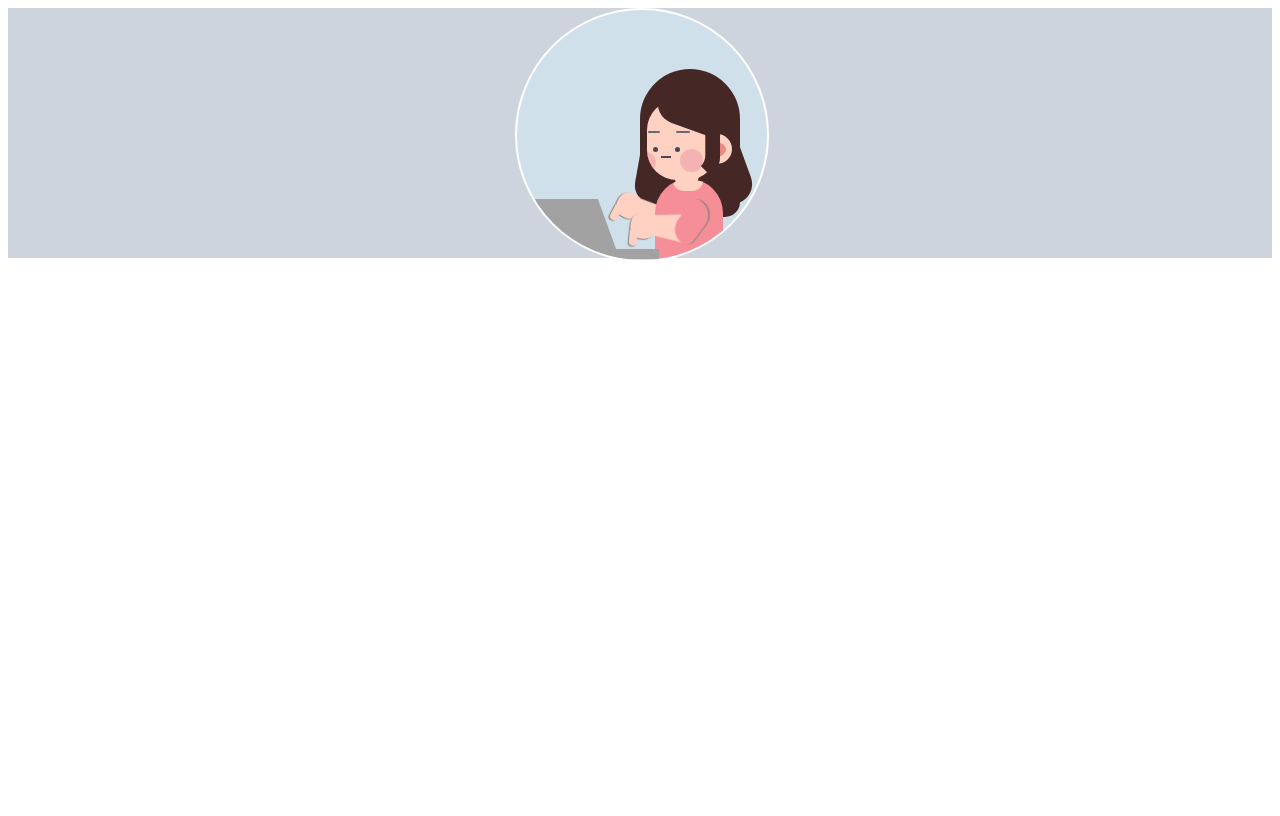
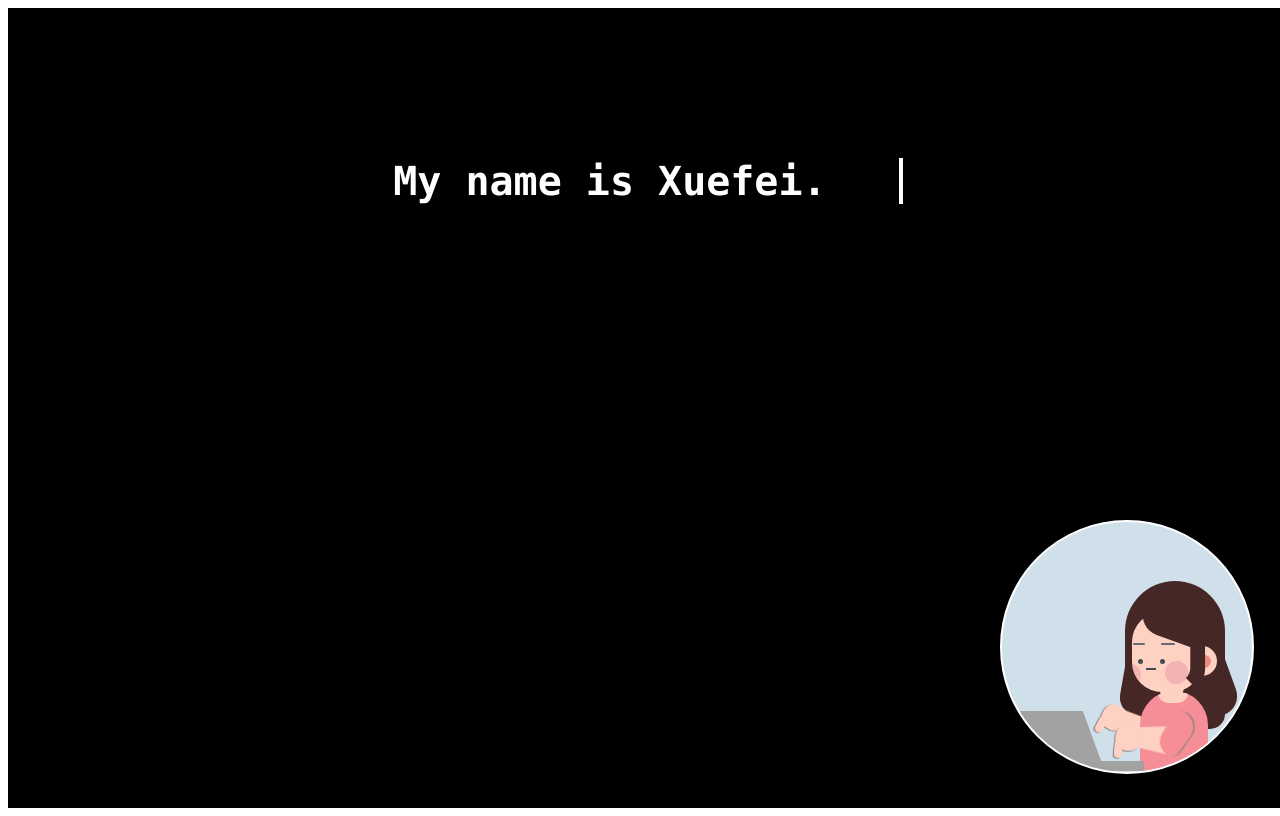
Before and after one commit to xuefei519/Xuefei_2.0, a website: page index.html in a window 1280 px wide. Drawn offline with nearby package versions, Linux system fonts and the light colour scheme.

Commit message:
added text

```diff
--- a/index.html
+++ b/index.html
@@ -13,6 +13,11 @@
 </head>
 <body>
   <div id="home">
+
+<div class="intro">
+  <h1>My name is Xuefei.</h1>
+</div>
+
     <div id="animationContainer">
       <div id="Xuefei">
         <div class="container">
--- a/style/scss/style.scss
+++ b/style/scss/style.scss
@@ -1,12 +1,44 @@
-#home{
-  display: block;
-  background: #ced4dd;
-}
 $skin: #ffd1c2;
 $brown: #452826;
 $pink: #F6828C;
 $cloth:#f68e97;
 $laptop:#a2a2a2;
+$break:414px;
+
+#home{
+  display: flex;
+  background: black;
+  width: 100vw;
+  height: 100vh;
+  justify-content: center;
+}
+.intro{
+  margin-top: 150px;
+
+@-webkit-keyframes textTyping { from { width: 0; } }
+@-webkit-keyframes blink-caret { 50% { border-color: transparent; } }
+
+h1 {
+	font: bold 300% Consolas, Monaco, monospace;
+	border-right: .1em solid white;
+  color: white;
+	width: 21ch;
+	margin: 0;
+	white-space: nowrap;
+	overflow: hidden;
+	-webkit-animation: textTyping 5s steps(21, end),
+	           blink-caret .5s step-end infinite alternate;
+
+   @media screen and (max-width: $break) {
+    font-size: 20px;
+  }
+  @media screen and (min-width: $break) {
+    font-size: 40px;
+  }
+
+}
+}
+
 @mixin border($b) {
   border-radius: $b;
   -webkit-border-radius: $b;
@@ -72,12 +104,12 @@ $laptop:#a2a2a2;
 
 
 .container {
-  position: relative;
-  margin: auto;
-  top: 0;
+  position: absolute;
+  margin: 30px;
+  //top: 0;
   bottom: 0;
   right: 0;
-  left: 0;
+  //left: 0;
   width: 250px;
   height: 250px;
 }
```
Also changed, not shown: style/css/style.css.
